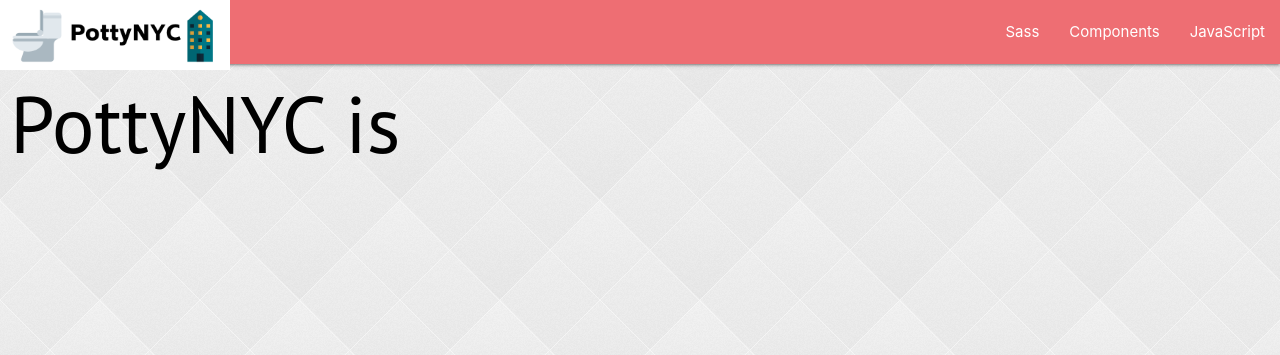
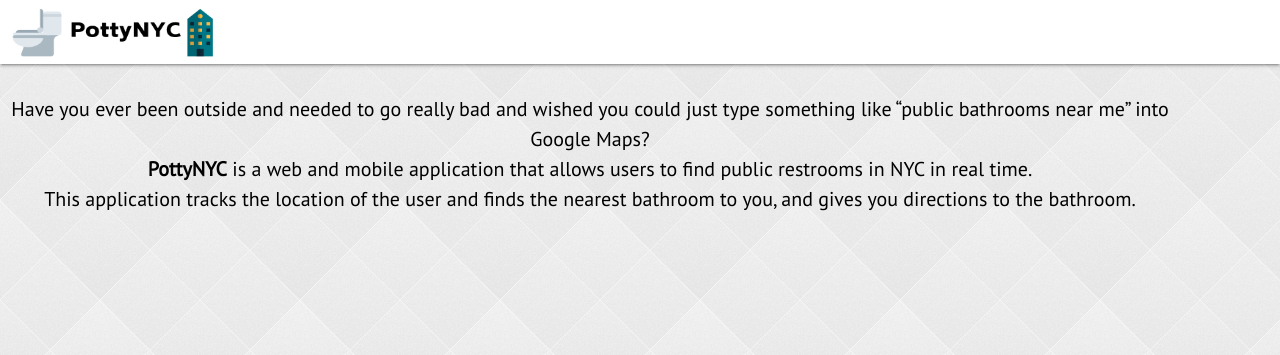
Before and after one commit to wongjessica/PottyNYC, a website: page templates/index.html in a window 1280 px wide. Shown: the top 355 px of the page. Drawn offline with nearby package versions, Linux system fonts and the light colour scheme; some packages are replaced by stand-ins of ours.

Commit message:
fixed ui complications

```diff
--- a/static/css/styles.css
+++ b/static/css/styles.css
@@ -1,28 +1,34 @@
     /* Always set the map height explicitly to define the size of the div
        * element that contains the map. */
+
+      .nav-wrapper {
+        background-color: white;
+        color:black;
+      }
+
        #wrapper {
-        position:fixed;
+        position:absolute;
         /* margin-top: -600px;
         margin-left: 400px; */
         margin:0 auto;
         z-index:99999999999999;
         height: 100px;
-        max-width:860px;
+        max-width:1180px;
         padding-right:10px;
         padding-left:10px;
         color:black;
-        font-size: 80px;
+        font-size: 20px;
         font-family: 'PT Sans';
 
       }
     /* Always set the map height explicitly to define the size of the div
        * element that contains the map. */
        #map {
-        position:fixed;
+        position: absolute;
         z-index:9999999999;
         height: 500px;
-        width:1000px;
-        margin-top: 600px;
+        width:1180px;
+        margin-top: 300px;
         margin-right: 500px;
         border: 8px double black;
 
--- a/templates/index.html
+++ b/templates/index.html
@@ -21,7 +21,7 @@
     <nav>
         <div class="nav-wrapper">
             <a href="#" class="brand-logo">
-                <img src="../static/img/pottynyclogo.png" alt="PottyNYC Logo" width="230" height="70">
+                <img src="../static/img/pottynyclogo.png" alt="PottyNYC Logo" width="230" height="64">
             </a>
             <ul id="nav-mobile" class="right hide-on-med-and-down">
             <li><a href="sass.html">Sass</a></li>
@@ -31,8 +31,13 @@
         </div>
     </nav>
     <div id="wrapper">
-        PottyNYC is
-    </div>
+        <br>
+        <center>Have you ever been outside and needed to go really bad and wished you could just type something like “public bathrooms near me” into Google Maps? <br>
+        <b>PottyNYC</b> is a web and mobile application that allows users to find public restrooms in NYC in real time. <br>
+        This application tracks the location of the user and finds the nearest bathroom to you, and gives you directions to the bathroom.
+        </center>
+
+      </div>
     <div id="map"></div>
     <script>
       var map;
```
Also changed, not shown: 1 other file.
